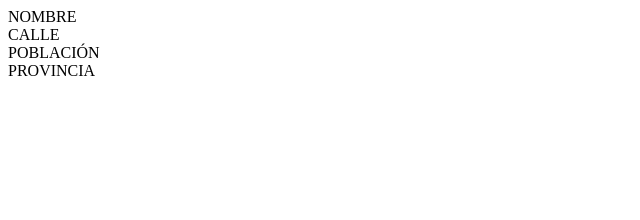
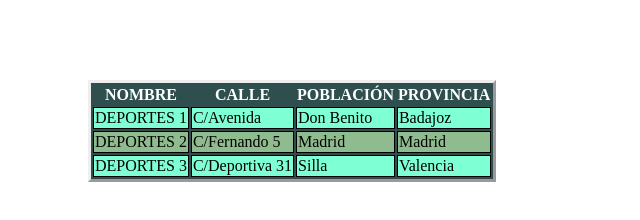
Before and after one commit to AlynaNastas/ANR-Ejercicio11, a plain HTML site: page index.html in a window 1280 px wide. Shown: the whole page, without its empty margins (0-640 px from the left). Drawn offline with Linux system fonts and the light colour scheme.

Commit message:
Actualizado el CSS

```diff
--- /dev/null
+++ b/css/style.css
@@ -0,0 +1,34 @@
+table {
+    background-color: darkslategrey;
+    margin: 10vh;
+    border: solid black 1px;
+    border: outset;
+}
+
+th{
+    color: white;
+    text-shadow: black;
+    background-color: darkslategray;
+    font-size: medium;
+    text-shadow: antiquewhite;
+}
+
+td{
+    border: solid black 1px;
+}
+
+tr {
+    background-color: aquamarine;
+}
+.fila3{
+    background-color: darkseagreen;
+}
+.fila4{
+    background-color: darkseagreen;
+}
+.fila5{
+    background-color: darkseagreen;
+}
+.fila6{
+    background-color: darkseagreen;
+}
--- a/index.html
+++ b/index.html
@@ -4,15 +4,37 @@
     <meta charset="UTF-8">
     <meta http-equiv="X-UA-Compatible" content="IE=edge">
     <meta name="viewport" content="width=device-width, initial-scale=1.0">
-    <link rel="stylesheet" href="./css/style.cs">
+    <link rel="stylesheet" href="./css/style.css">
     <title>Document</title>
 </head>
 <body>
     <table>
-    <div id=".div">NOMBRE </div>
-    <div id=".div">CALLE</div>
-    <div id=".div">POBLACIÓN</div>
-    <div id=".div">PROVINCIA</div>
+        <div>
+            <tr>
+                <th>NOMBRE</th>
+                <th>CALLE</th>
+                <th>POBLACIÓN</th>
+                <th>PROVINCIA</th>
+            </tr>
+            <tr>
+                <td>DEPORTES 1</td>
+                <td>C/Avenida</td>
+                <td>Don Benito</td>
+                <td>Badajoz</td>
+            </tr>
+            <tr>
+                <td class="fila3">DEPORTES 2</td>
+                <td class="fila4">C/Fernando 5</td>
+                <td class="fila5">Madrid</td>
+                <td class="fila6">Madrid</td>
+            </tr>
+            <tr>
+            <td>DEPORTES 3</td>
+            <td>C/Deportiva 31</td>
+            <td>Silla</td>
+            <td>Valencia</td>
+            </tr>
+        </div>
     </table>
 </body>
 </html>
```
Also changed, not shown: 1 other file.
